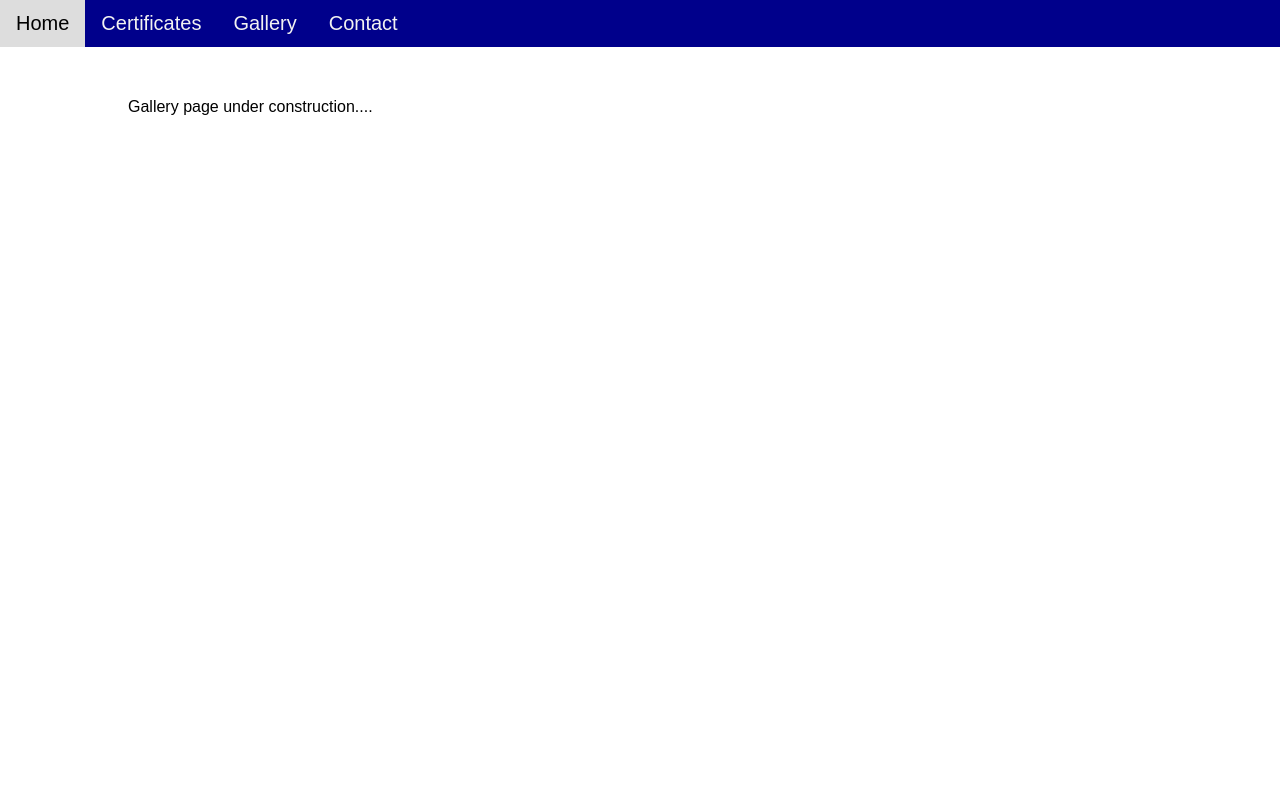
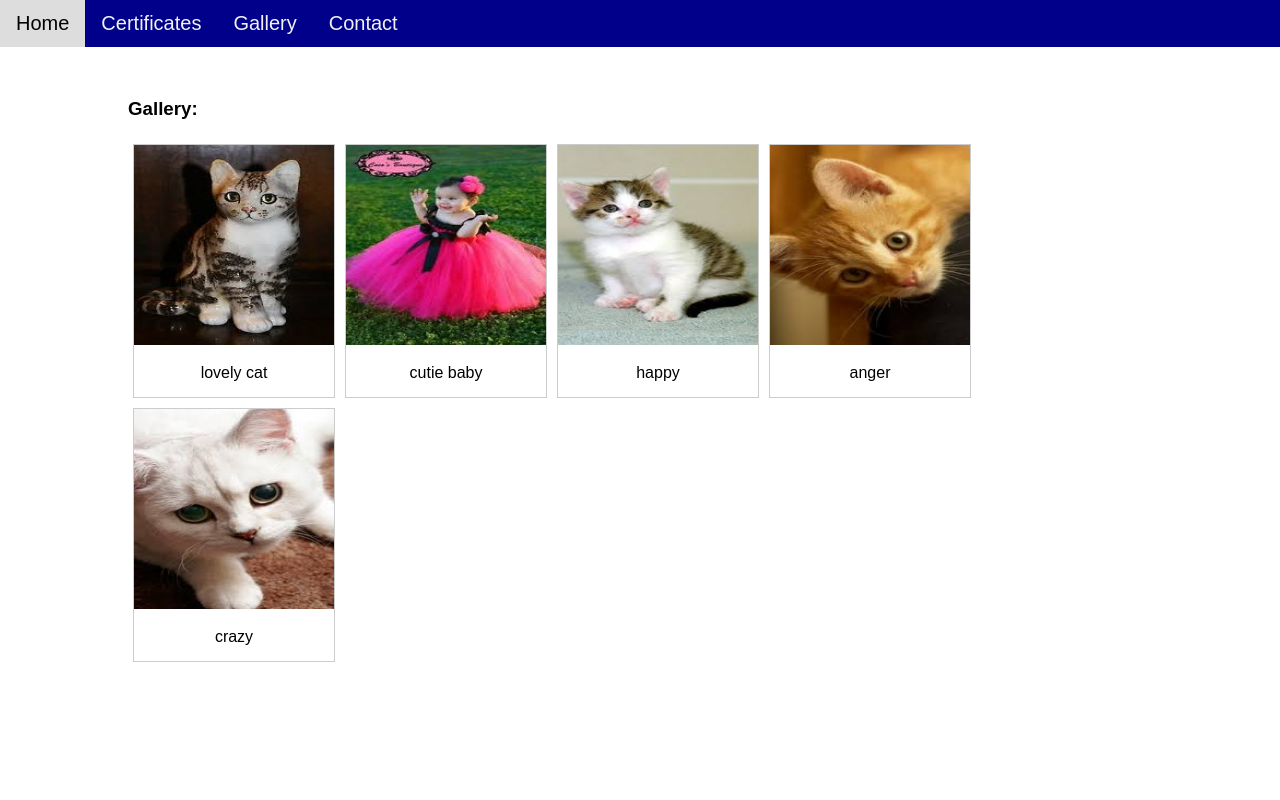
Before and after one commit to nayakakshatha/myblog, a plain HTML site: page gallery.html in a window 1280 px wide. Shown: the top 800 px of the page. Drawn offline with Linux system fonts and the light colour scheme.

Commit message:
added images to gallery page

```diff
--- a/css/main.css
+++ b/css/main.css
@@ -35,3 +35,21 @@ p{
     background-color: darkblue;
     color:white;
 }
+/* style for gallery*/
+div.gallery{
+    margin:5px;
+    border:1px solid #ccc;
+    float:left;
+    width:200px;
+}
+div.gallery:hover{
+    border:1px solid #777;
+}
+div.gallery img{
+    width:100%;
+    height:200px;
+}
+div.desc {
+    padding:15px;
+    text-align:center;
+}
--- a/gallery.html
+++ b/gallery.html
@@ -19,10 +19,29 @@
     <!--End of navigation bar-->
     <!--body content-->
     <div class="content">
-        <p>
-        Gallery page under construction....
+       <h3>Gallery:</h3>
+        <!--Gallery content-->
+        <div class="gallery">
+        <img src="image/1.jpg"alt="image - 1"/>
+        <div class="desc">lovely cat</div>
+        </div>
+        <div class="gallery">
+        <img src="image/2.jpg"alt="image - 1"/>
+        <div class="desc">cutie baby</div>
+        </div>
+        <div class="gallery">
+        <img src="image/3.jpg"alt="image - 1"/>
+        <div class="desc">happy</div>
+        </div>
+        <div class="gallery">
+        <img src="image/4.jpg"alt="image - 1"/>
+        <div class="desc">anger</div>
+        </div><div class="gallery">
+        <img src="image/5.jpg"alt="image - 1"/>
+        <div class="desc">crazy</div>
+        </div>
 
-        </p>
+        <!--end of gallery content-->
     </div>
     <!--end of body content-->
     <!--footer content-->
```
Also changed, not shown: image/1.jpg (added), image/2.jpg (added), image/3.jpg (added), image/4.jpg (added), image/5.jpg (added).
